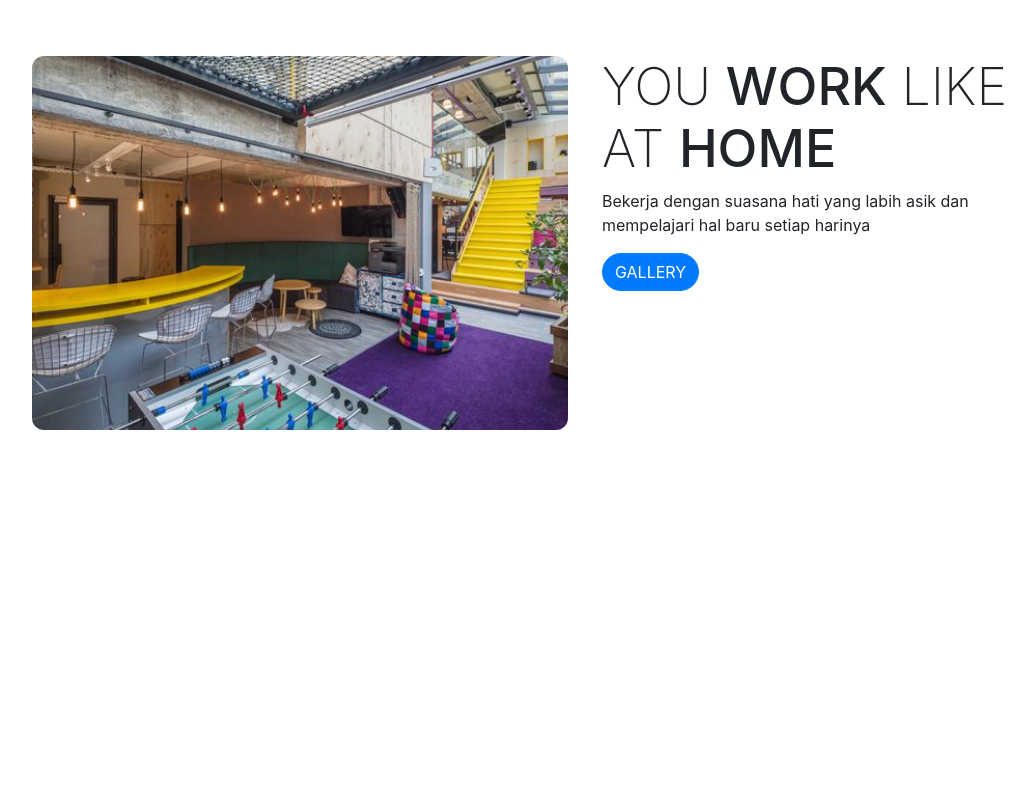
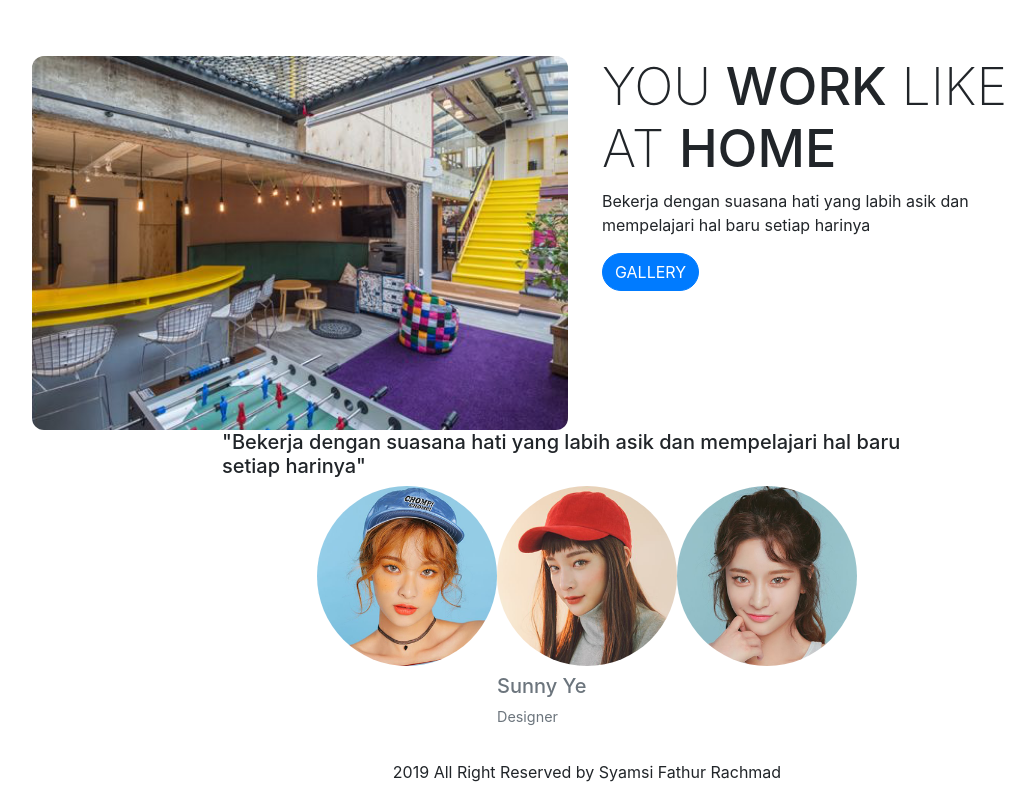
Before and after one commit to syamsifathur/Collab, a plain HTML site: page testing/index.html in a window 1280 px wide. Shown: the part 791-1591 px from the top of the page, without its empty margins (53-1088 px from the left). Before the commit the page ends 1221 px from the top, so only its background shows below. Drawn offline with nearby package versions, Linux system fonts and the light colour scheme; a web font is replaced by a local one.

Commit message:
Update index.html

```diff
--- a/testing/index.html
+++ b/testing/index.html
@@ -76,10 +76,10 @@
 
       <!-- Workingspace -->
       <div class="row workingspace">
-        <div class="col-6">
+        <div class="col-lg-6">
           <img src="img/workingspace.png" alt="workingspace" img="img-fluid">
         </div>
-        <div class="col-5">
+        <div class="col-lg-5">
           <h3>You <span>work</span> like at <span>home</span></h3>
           <p>Bekerja dengan suasana hati yang labih asik dan mempelajari hal baru setiap harinya</p>
           <a href="" class="btn btn-primary tombol">Gallery</a>
@@ -88,6 +88,45 @@
       <!-- Akhir workingspace -->
 
 
+      <!-- Testimonial -->
+
+      <section class="testimonial">
+        <div class="row justify-content-center">
+          <div class="col-lg-8">
+            <h5>"Bekerja dengan suasana hati yang labih asik dan mempelajari hal baru setiap harinya"</h5>
+          </div>
+        </div>
+
+        <div class="row justify-content-center">
+          <div class="col-lg-6 justify-content-center d-flex">
+            <figure class="figure">
+                <img src="img/img1.png" class="figure-img img-fluid rounded-circle" alt="Testi 1">
+              </figure>
+            <figure class="figure">
+              <img src="img/img2.png" class="figure-img img-fluid rounded-circle utama" alt="Testi 2">
+              <figcaption class="figure-caption">
+                <h5>Sunny Ye</h5>
+                <p>Designer</p>
+              </figcaption>
+            </figure>
+            <figure class="figure">
+              <figure class="figure">
+                <img src="img/img3.png" class="figure-img img-fluid rounded-circle" alt="Testi 3">
+              </figure>
+          </div>
+        </div>
+      </section>
+
+      <!-- Akhir Testimonial -->
+
+
+      <!-- Footer -->
+      <div class="row footer">
+        <div class="col text-center">
+          <p>2019 All Right Reserved by Syamsi Fathur Rachmad</p>
+        </div>
+      </div>
+      <!-- Akhir Footer -->
     </div>
     <!-- Akhir Container -->
 
```
